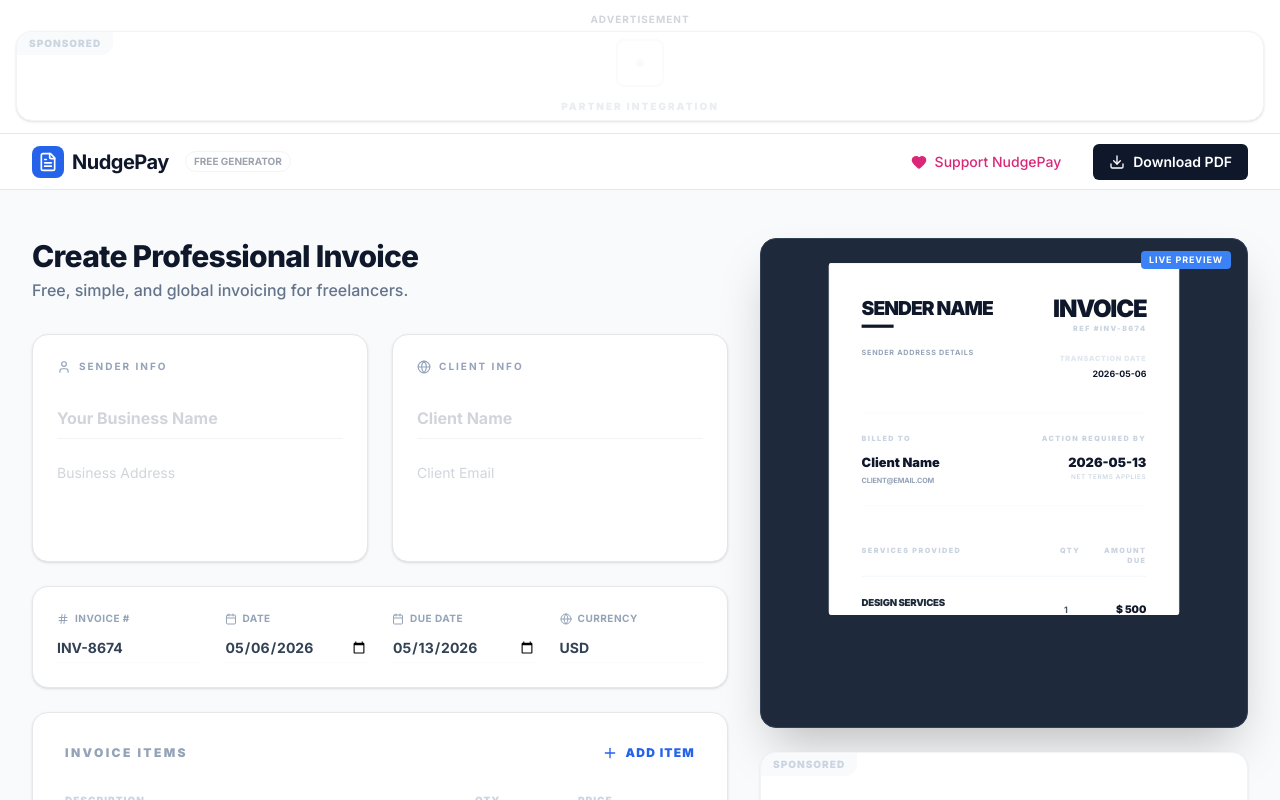
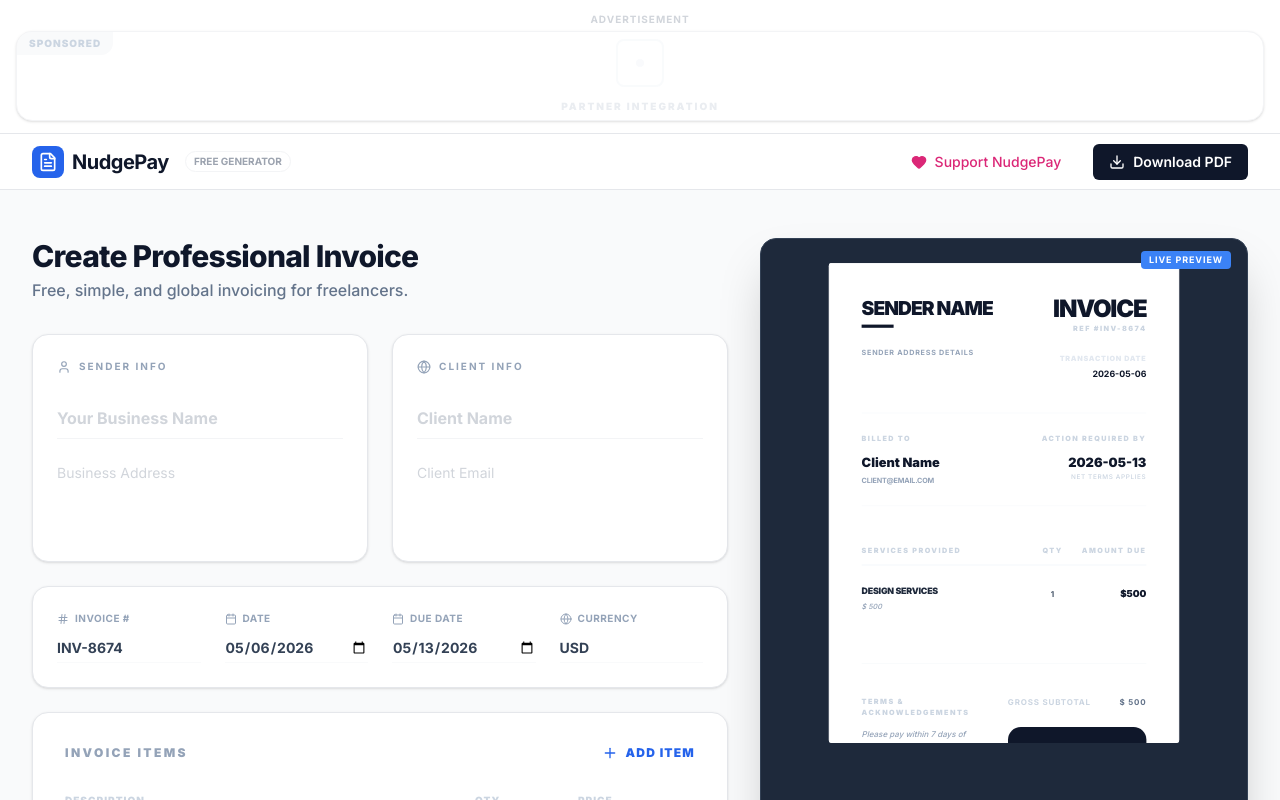
Before and after one commit to Tipsy501/nudgepay, a React (Vite) app: page / in a window 1280 px wide. Shown: the top 800 px of the page. Built offline with nearby package versions, Linux system fonts and the light colour scheme.

Commit message:
feat: Adjust preview scaling and layout for better mobile experience
Refine the scaling and layout of invoice previews, particularly on smaller screens. This improves the visual presentation and readability of invoices when viewed in the live preview or modal.

```diff
--- a/src/App.tsx
+++ b/src/App.tsx
@@ -266,8 +266,8 @@ export default function App() {
 
               <div
                 ref={previewRef}
-                className="bg-white rounded shadow-inner overflow-hidden transform scale-[0.5] xs:scale-[0.6] sm:scale-[0.7] lg:scale-[0.8] origin-top transition-all"
-                style={{ height: '440px' }}
+                className="bg-white rounded shadow-inner overflow-hidden transform scale-[0.5] xs:scale-[0.55] sm:scale-[0.7] lg:scale-[0.8] origin-top transition-all"
+                style={{ height: '600px' }}
               >
                 <InvoicePreview data={invoiceData} isSmall />
               </div>
--- a/src/components/InvoicePreview.tsx
+++ b/src/components/InvoicePreview.tsx
@@ -68,28 +68,28 @@ export default function InvoicePreview({ data, isSmall = false }: InvoicePreview
 
       {/* Items */}
       <div className="flex-1">
-        <div className="grid grid-cols-12 gap-4 text-[9px] font-black text-slate-300 uppercase tracking-[0.2em] pb-3 border-b border-slate-100 mb-6">
-          <div className="col-span-8 text-left">Services Provided</div>
-          <div className="col-span-1 text-center">Qty</div>
+        <div className={`grid grid-cols-12 ${isSmall ? 'gap-2' : 'gap-4'} text-[9px] font-black text-slate-300 uppercase tracking-[0.2em] pb-3 border-b border-slate-100 mb-6`}>
+          <div className="col-span-7 text-left">Services Provided</div>
+          <div className="col-span-2 text-center">Qty</div>
           <div className="col-span-3 text-right">Amount Due</div>
         </div>
 
         <div className="space-y-6">
           {data.items.map((item) => (
-            <div key={item.id} className="grid grid-cols-12 gap-4 items-start group">
-              <div className="col-span-8 space-y-1">
-                <p className={`font-black text-slate-800 uppercase tracking-tight ${isSmall ? 'text-[12px]' : 'text-[12px]'}`}>
+            <div key={item.id} className={`grid grid-cols-12 ${isSmall ? 'gap-2' : 'gap-4'} items-start group`}>
+              <div className="col-span-7 space-y-1">
+                <p className={`font-black text-slate-800 uppercase tracking-tight ${isSmall ? 'text-[11px]' : 'text-[12px]'}`}>
                   {item.description || 'New service engagement'}
                 </p>
                 <p className={`text-slate-400 font-medium italic ${isSmall ? 'text-[9px]' : 'text-[10px]'}`}>
-                  Fixed Unit Price: {currencySymbol} {item.unitPrice.toLocaleString()}
+                  {currencySymbol} {item.unitPrice.toLocaleString()}
                 </p>
               </div>
-              <div className={`col-span-1 text-center font-bold text-slate-600 self-center ${isSmall ? 'text-[11px]' : 'text-[11px]'}`}>
+              <div className={`col-span-2 text-center font-bold text-slate-600 self-start pt-1 ${isSmall ? 'text-[10px]' : 'text-[11px]'}`}>
                 {item.quantity}
               </div>
-              <div className={`col-span-3 text-right font-black text-slate-900 self-center ${isSmall ? 'text-[13px]' : 'text-[14px]'}`}>
-                {currencySymbol} {(item.quantity * item.unitPrice).toLocaleString()}
+              <div className={`col-span-3 text-right font-black text-slate-900 self-start pt-0.5 ${isSmall ? 'text-[12px]' : 'text-[14px]'}`}>
+                {currencySymbol}{(item.quantity * item.unitPrice).toLocaleString()}
               </div>
             </div>
           ))}
--- a/src/components/PreviewModal.tsx
+++ b/src/components/PreviewModal.tsx
@@ -66,7 +66,7 @@ export default function PreviewModal({ isOpen, onClose, invoiceData, previewRef,
 
             {/* Document View */}
             <div className="flex-1 overflow-y-auto p-4 sm:p-8 md:p-12 scrollbar-thin scrollbar-thumb-slate-200 scrollbar-track-transparent bg-slate-200/50 flex flex-col items-center">
-               <div className="w-full max-w-[794px] bg-white shadow-2xl origin-top transition-transform transform scale-[0.5] xs:scale-[0.7] sm:scale-100 my-4 sm:my-0">
+               <div className="w-full max-w-[794px] min-h-[1123px] bg-white shadow-2xl origin-top transition-transform transform scale-[0.5] xs:scale-[0.7] sm:scale-100 mb-8 mt-4 sm:my-0">
                   <div ref={previewRef} className="bg-white">
                     <InvoicePreview data={invoiceData} />
                   </div>
```
